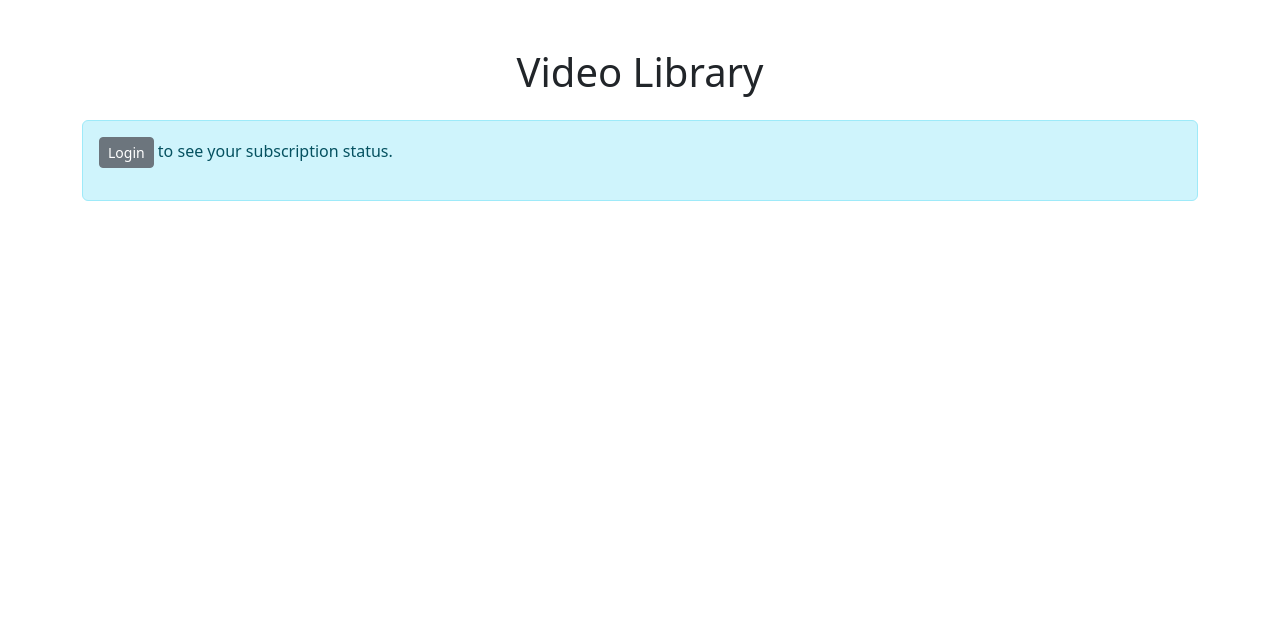
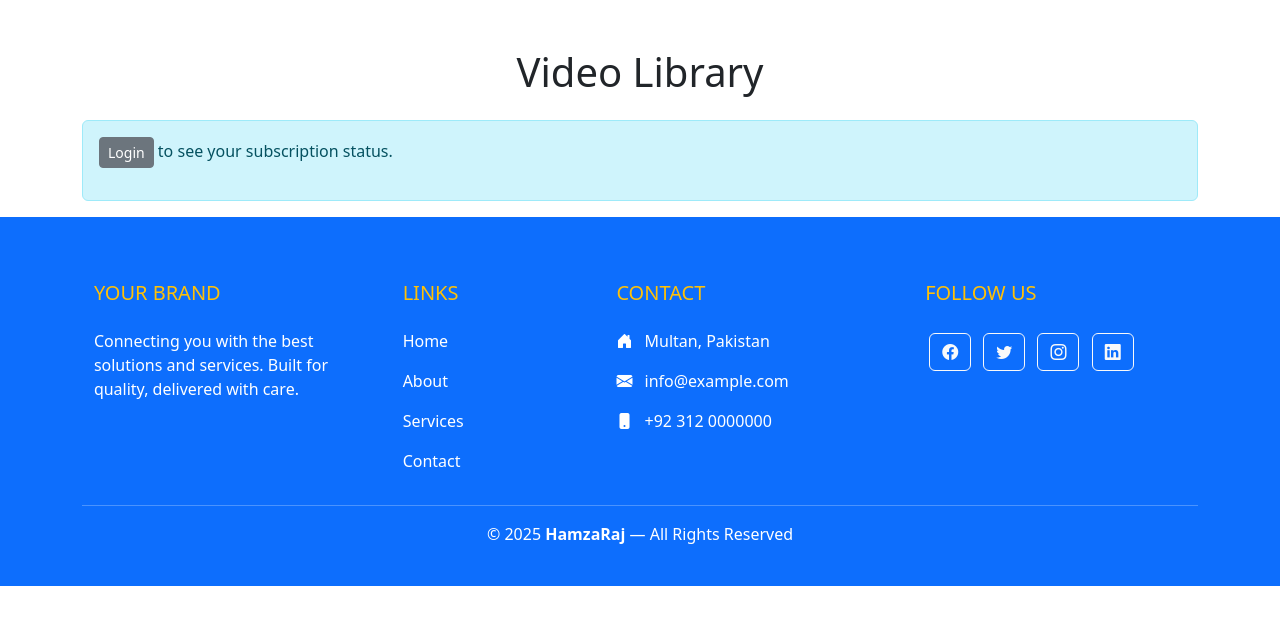
Before and after one commit to m-hamzaraj/subscription_project, a Django app: template templates/home.html in a window 1280 px wide. Shown: the part 72-697 px from the top of the page. Run offline with Django 3.2, Linux system fonts and the light colour scheme; the template is opened without the code that fills it, so the values that code supplies are empty.

Commit message:
footer add

```diff
--- a/templates/home.html
+++ b/templates/home.html
@@ -8,6 +8,10 @@
     <link
       href="https://cdn.jsdelivr.net/npm/bootstrap@5.3.0/dist/css/bootstrap.min.css"
       rel="stylesheet"
+    />
+    <link
+      rel="stylesheet"
+      href="https://cdn.jsdelivr.net/npm/bootstrap-icons@1.10.5/font/bootstrap-icons.css"
     />
   </head>
   <body>
@@ -116,6 +120,77 @@
         {% endfor %}
       </div>
     </div>
+    <footer class="bg-primary text-white pt-5 pb-4">
+      <div class="container text-center text-md-start">
+        <div class="row text-center text-md-start">
+          <!-- Column 1: Brand -->
+          <div class="col-md-3 col-lg-3 col-xl-3 mx-auto mt-3">
+            <h5 class="text-uppercase mb-4 font-weight-bold text-warning">
+              Your Brand
+            </h5>
+            <p>
+              Connecting you with the best solutions and services. Built for
+              quality, delivered with care.
+            </p>
+          </div>
+
+          <!-- Column 2: Links -->
+          <div class="col-md-2 col-lg-2 col-xl-2 mx-auto mt-3">
+            <h5 class="text-uppercase mb-4 font-weight-bold text-warning">
+              Links
+            </h5>
+            <p><a href="#" class="text-white text-decoration-none">Home</a></p>
+            <p><a href="#" class="text-white text-decoration-none">About</a></p>
+            <p>
+              <a href="#" class="text-white text-decoration-none">Services</a>
+            </p>
+            <p>
+              <a href="#" class="text-white text-decoration-none">Contact</a>
+            </p>
+          </div>
+
+          <!-- Column 3: Contact -->
+          <div class="col-md-4 col-lg-3 col-xl-3 mx-auto mt-3">
+            <h5 class="text-uppercase mb-4 font-weight-bold text-warning">
+              Contact
+            </h5>
+            <p><i class="bi bi-house-door-fill me-2"></i> Multan, Pakistan</p>
+            <p><i class="bi bi-envelope-fill me-2"></i> info@example.com</p>
+            <p><i class="bi bi-phone-fill me-2"></i> +92 312 0000000</p>
+          </div>
+
+          <!-- Column 4: Socials -->
+          <div class="col-md-3 col-lg-4 col-xl-3 mx-auto mt-3">
+            <h5 class="text-uppercase mb-4 font-weight-bold text-warning">
+              Follow Us
+            </h5>
+            <a class="btn btn-outline-light btn-floating m-1" href="#"
+              ><i class="bi bi-facebook"></i
+            ></a>
+            <a class="btn btn-outline-light btn-floating m-1" href="#"
+              ><i class="bi bi-twitter"></i
+            ></a>
+            <a class="btn btn-outline-light btn-floating m-1" href="#"
+              ><i class="bi bi-instagram"></i
+            ></a>
+            <a class="btn btn-outline-light btn-floating m-1" href="#"
+              ><i class="bi bi-linkedin"></i
+            ></a>
+          </div>
+        </div>
+
+        <hr class="my-3 text-white" />
+
+        <!-- Footer bottom -->
+        <div class="row d-flex justify-content-center">
+          <div class="col-md-7 col-lg-8">
+            <p class="text-center">
+              © 2025 <strong>HamzaRaj</strong> — All Rights Reserved
+            </p>
+          </div>
+        </div>
+      </div>
+    </footer>
 
     <!-- Bootstrap JS -->
     <script src="https://cdn.jsdelivr.net/npm/bootstrap@5.3.0/dist/js/bootstrap.bundle.min.js"></script>
```
Also changed, not shown: db.sqlite3.
